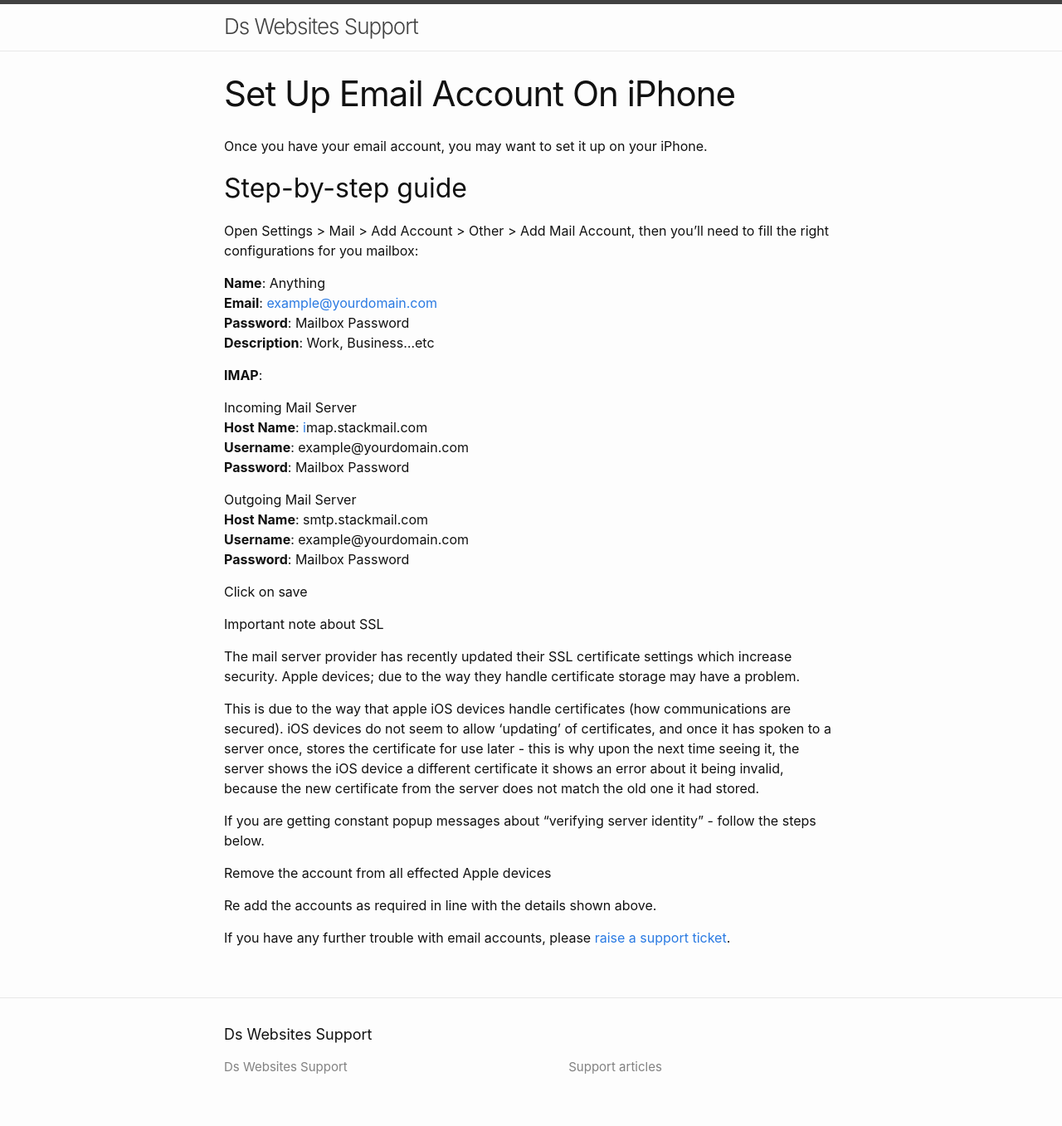
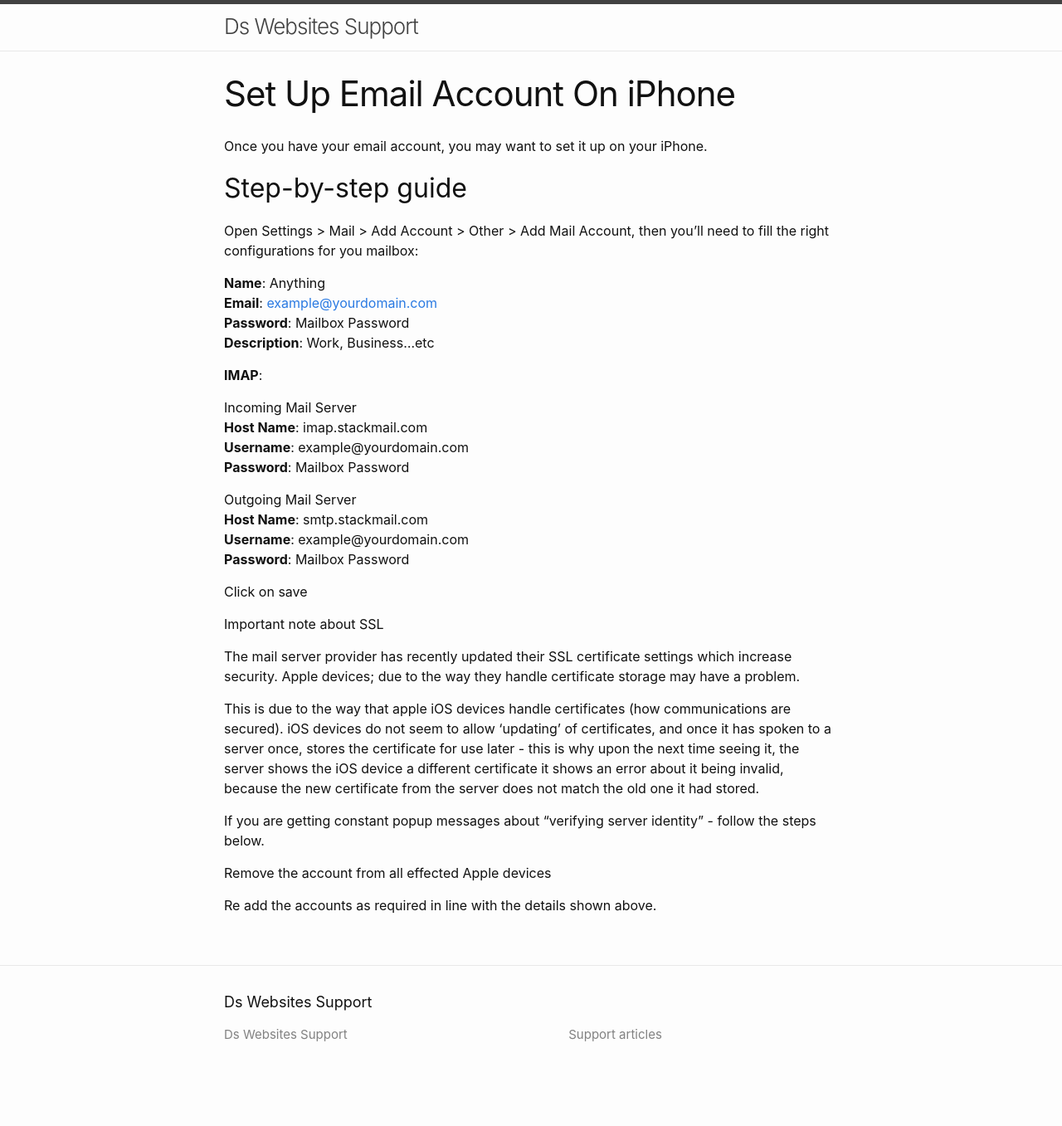
Before and after one commit to danstreeter/dswebsites-support, a Jekyll site: the page built from _posts/2020-08-25-Set-Up-Email-Account-on-iPhone.md, in a window 1280 px wide. Shown: the whole page at 83% size. Built offline with Jekyll 4.4.1, drawn with Linux system fonts in a browser that asks for light colours; after the commit the page ends 1318 px from its top, so only the background shows below that.

Commit message:
Update to links on iphone setup page.

```diff
--- a/_posts/2020-08-25-Set-Up-Email-Account-on-iPhone.md
+++ b/_posts/2020-08-25-Set-Up-Email-Account-on-iPhone.md
@@ -19,7 +19,7 @@ Open Settings > Mail > Add Account > Other > Add Mail Account, then you'll need
 **IMAP**:
 
 Incoming Mail Server
-**Host Name**: [i](http://mail.yourdomain.com/)map.stackmail.com
+**Host Name**: imap.stackmail.com
 **Username**: example@yourdomain.com
 **Password**: Mailbox Password
 
@@ -41,5 +41,3 @@ If you are getting constant popup messages about "verifying server identity" - f
 Remove the account from all effected Apple devices
 
 Re add the accounts as required in line with the details shown above.
-
-If you have any further trouble with email accounts, please [raise a support ticket](https://jira.dswebsites.co.uk/servicedesk/customer/portal/4/create/49).
```
